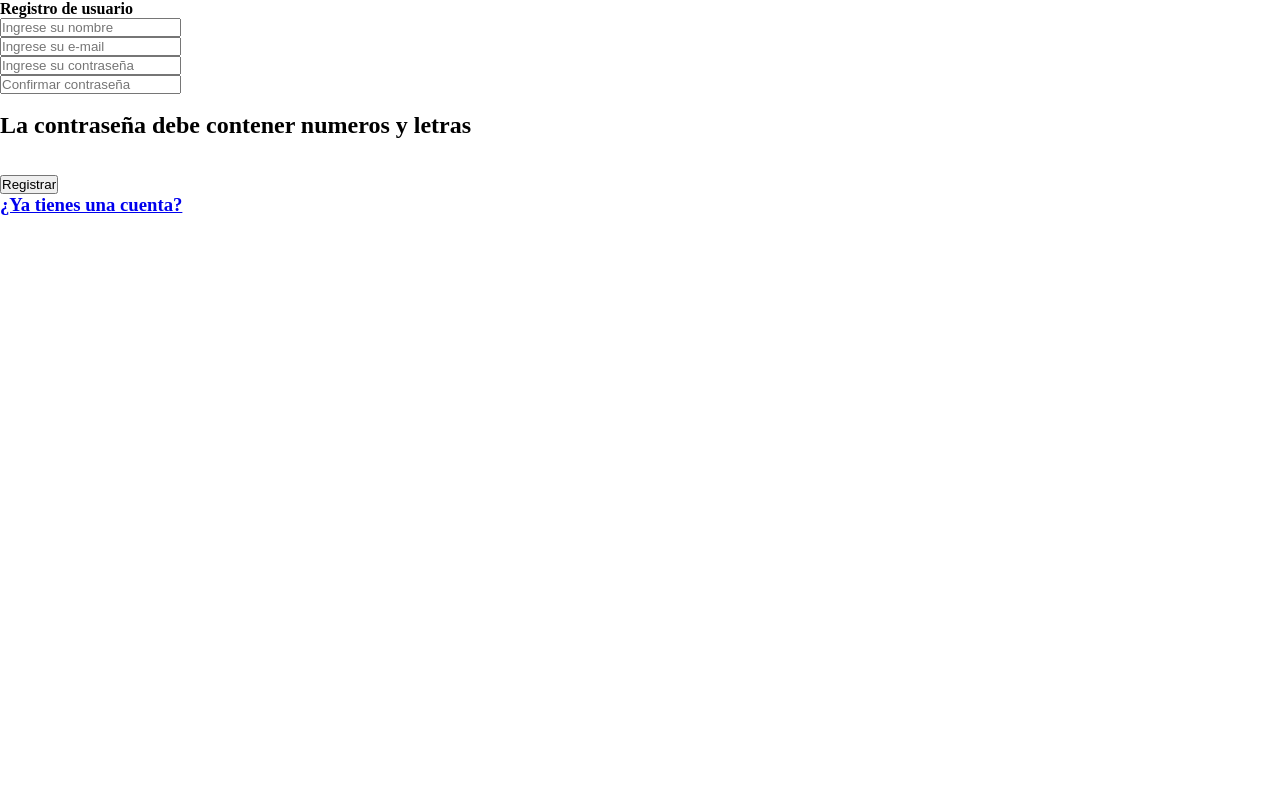
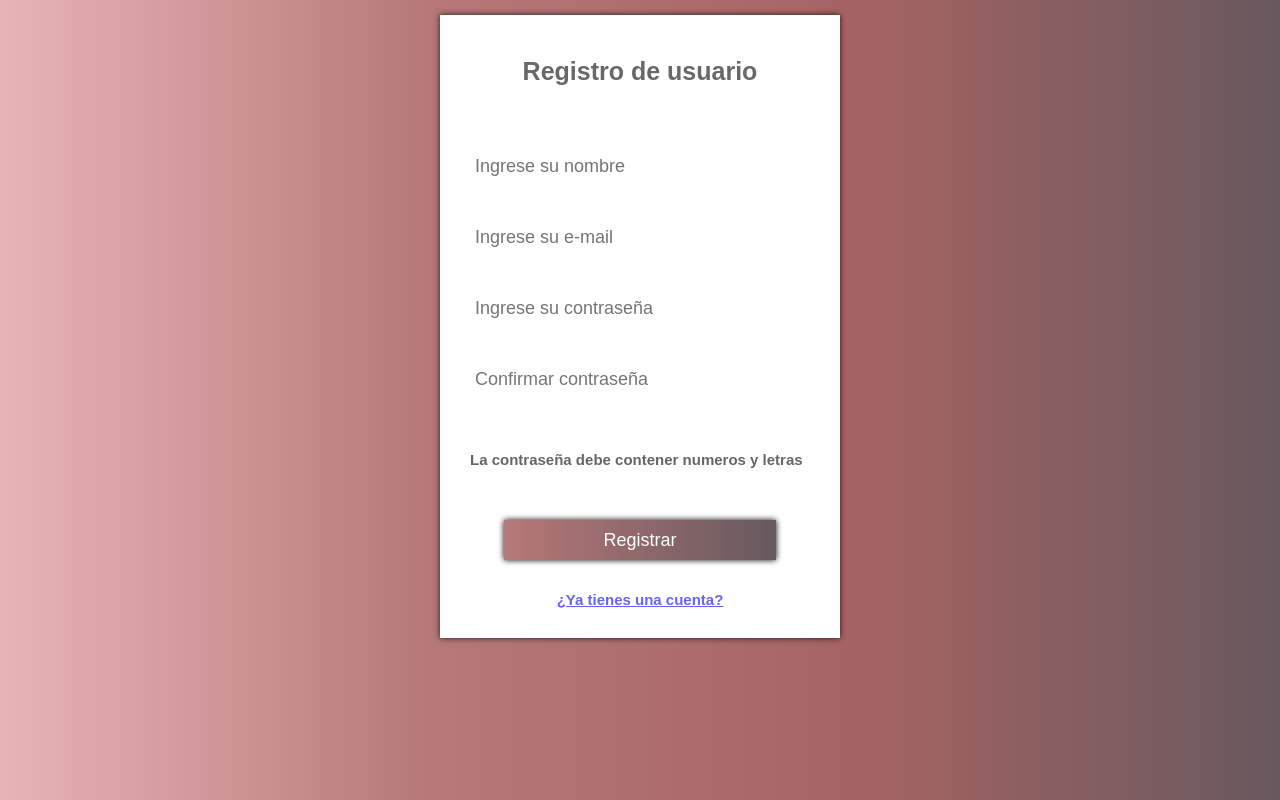
Before and after one commit to GrupoXC3/biblioteca, a plain HTML site: page registrousuario.html in a window 1280 px wide. Drawn offline with Linux system fonts and the light colour scheme.

Commit message:
Add files via upload

```diff
--- a/css/registrousuario.css
+++ b/css/registrousuario.css
@@ -4,10 +4,104 @@
     box-sizing: border-box;
 }
 
-.form-register {
+body {
+    font-family: 'Arial';
+    /* fallback for old browsers */
+    background: -webkit-linear-gradient(to right, #67595E, #b67878, #67595E);
+    /* Chrome 10-25, Safari 5.1-6 */
+    background: linear-gradient(to right, #E8B4B8, #b67879, #a76363, #67595E);
+    /* W3C, IE 10+/ Edge, Firefox 16+, Chrome 26+, Opera 12+, Safari 7+ */
+}
+
+h1 {
+    text-align: center;
+    font-weight: 700;
+    color: #686868;
+}
+
+h2 {
+    color: black;
+    text-align: left;
+    opacity: 60%;
+    font-size: 15px;
+}
+
+h3 {
+    color: black;
+    text-align: center;
+    opacity: 60%;
+    font-size: 15px;
+}
+
+h4 {
+    margin-top: 12px;
+    text-align: center;
+    color: #686868;
+    font-size: 25px;
+    margin-bottom: 60px;
+}
+
+.form {
     width: 400px;
-    background-color: #67595E;
+    background-color: #ffffff;
     padding: 30px;
     margin: auto;
-    margin-top: 100px;
+    margin-top: 15px;
+    box-shadow: 0 0 6px 0 rgba(0, 0, 0, 0.8);
+    font-size: 18px;
 }
+
+.grupo {
+    margin-top: 12px;
+    width: 400px auto;
+    position: relative;
+    margin-bottom: 12px;
+}
+
+.grupo2 {
+    margin-top: 12px;
+    width: 400px auto;
+    position: relative;
+    margin-bottom: 30px;
+}
+
+.form-logo {
+    margin-top: 25px;
+    text-align: center;
+    padding: 10px;
+}
+
+input {
+    font-family: "Arial";
+    background: white;
+    color: black;
+    font-size: 18px;
+    padding: 10px 10px 10px 5px;
+    display: block;
+    width: 100%;
+    border: none;
+}
+
+button {
+    font-family: 'Arial';
+    /* fallback for old browsers */
+    background: -webkit-linear-gradient(to right, #b67878, #67595E);
+    /* Chrome 10-25, Safari 5.1-6 */
+    background: linear-gradient(to right, #b67878, #67595E);
+    /* W3C, IE 10+/ Edge, Firefox 16+, Chrome 26+, Opera 12+, Safari 7+ */
+    border: none;
+    display: block;
+    width: 80%;
+    margin: 10px auto;
+    height: 40px;
+    font-size: 18px;
+    cursor: pointer;
+    box-shadow: 0 0 6px 0 rgba(0, 0, 0, 6.8);
+    color: white;
+}
+
+@media screen and (max-width:500px) {
+    .form {
+        width: 80%;
+    }
+}
```
